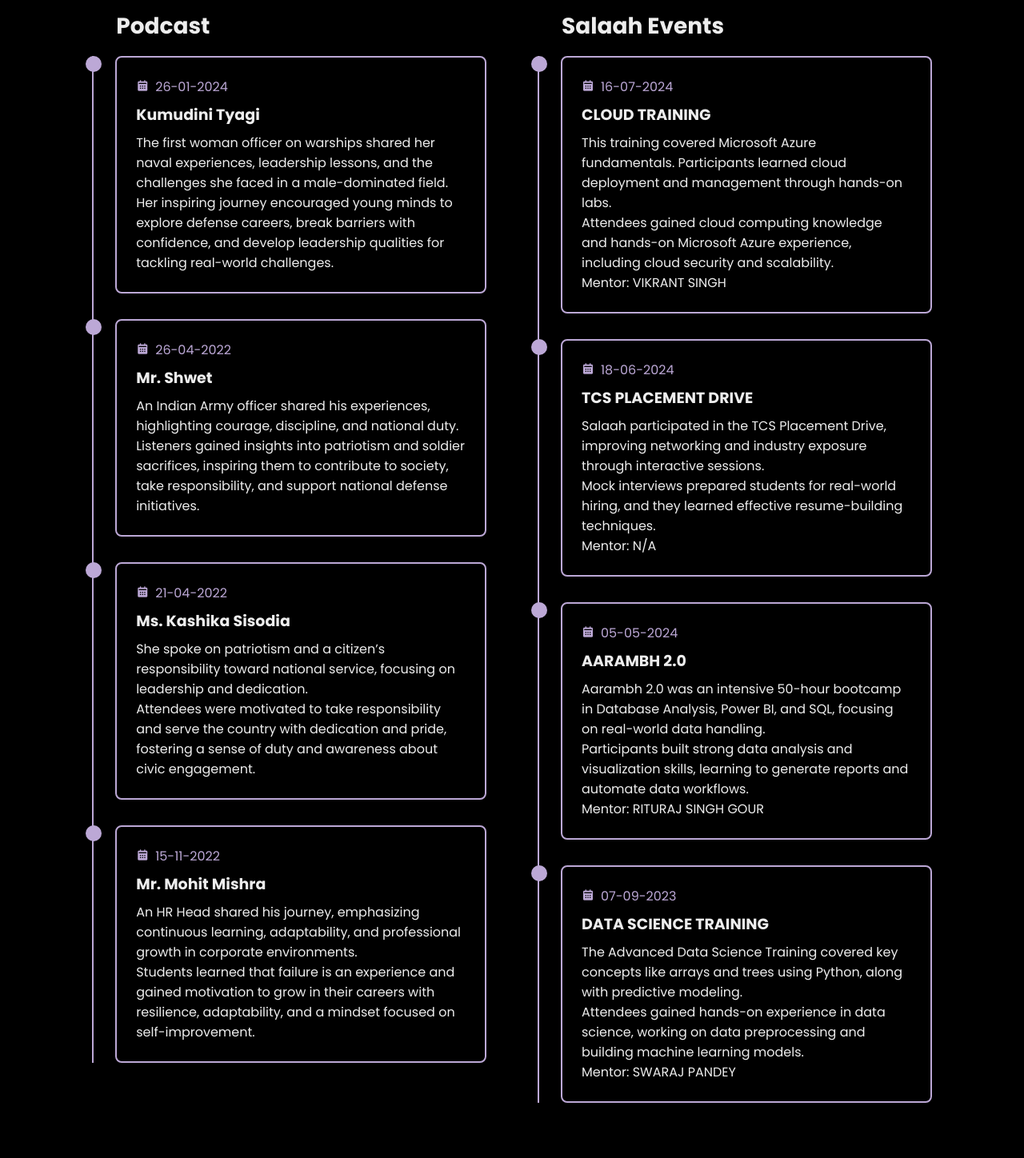
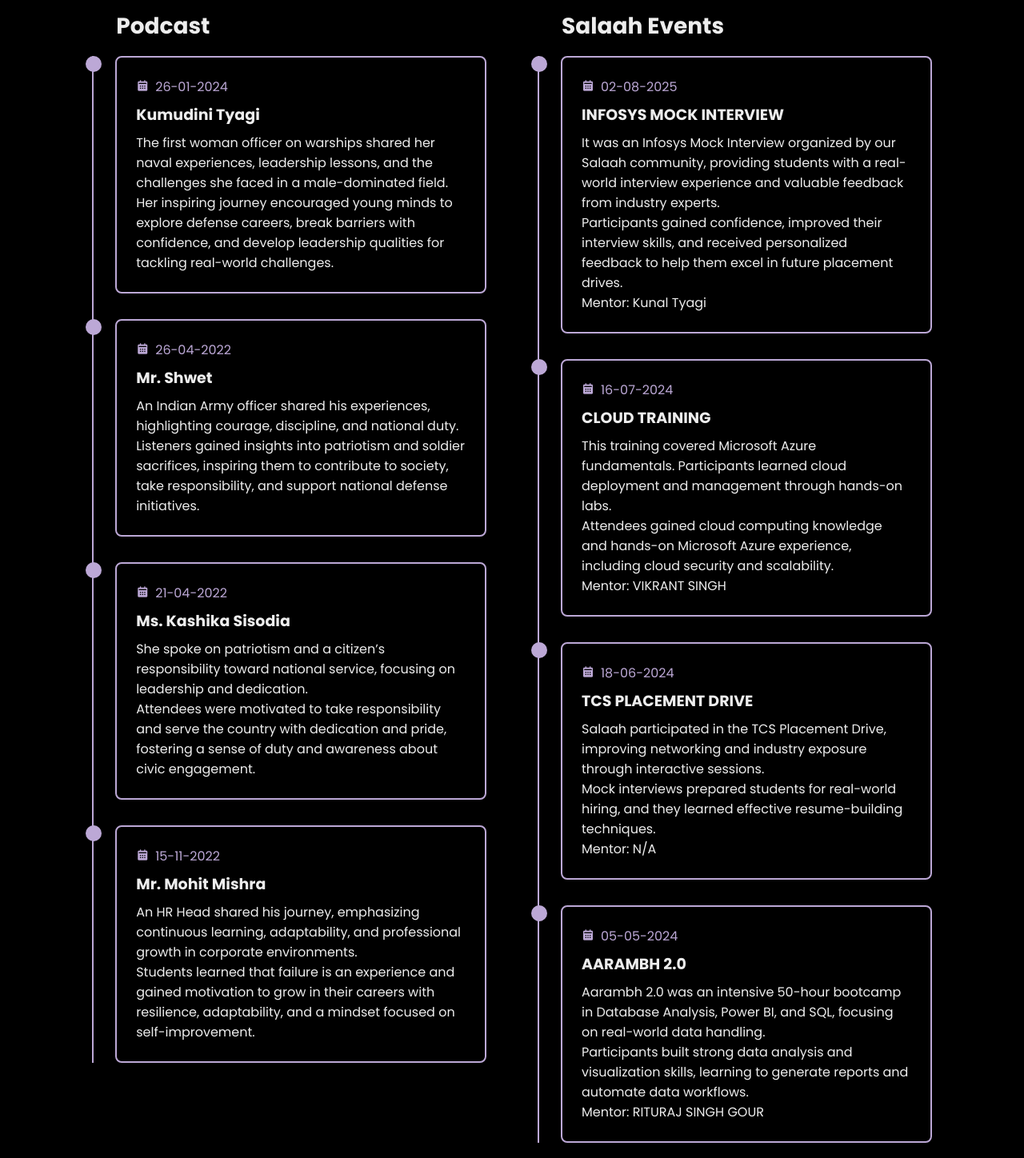
Before and after one commit to salaah-community/Salaah, a React (Create React App) app: page /events in a window 1280 px wide. Shown: the part 120-1568 px from the top of the page at 80% size. Built offline with nearby package versions, Linux system fonts and the light colour scheme.

Commit message:
Salaah Events Updated

```diff
--- a/src/pages/Events/Timeline.jsx
+++ b/src/pages/Events/Timeline.jsx
@@ -64,13 +64,19 @@
 
   const SalaahEvents = [
     {
+      Date: "02-08-2025",
+      Mentor: "Kunal Tyagi",
+      About: "It was an Infosys Mock Interview organized by our Salaah community, providing students with a real-world interview experience and valuable feedback from industry experts.",
+      Outcome: "Participants gained confidence, improved their interview skills, and received personalized feedback to help them excel in future placement drives.",
+      Title: "INFOSYS MOCK INTERVIEW",
+    },
+    {
       Date: "16-07-2024",
       Mentor: "VIKRANT SINGH",
       About: "This training covered Microsoft Azure fundamentals. Participants learned cloud deployment and management through hands-on labs.",
       Outcome: "Attendees gained cloud computing knowledge and hands-on Microsoft Azure experience, including cloud security and scalability.",
       Title: "CLOUD TRAINING",
     },
-
     {
       Date: "18-06-2024",
       Mentor: "N/A",
@@ -87,14 +93,6 @@
       Outcome: "Participants built strong data analysis and visualization skills, learning to generate reports and automate data workflows.",
       Title: "AARAMBH 2.0",
     },
-    {
-      Date: "07-09-2023",
-      Mentor: "SWARAJ PANDEY",
-      About: "The Advanced Data Science Training covered key concepts like arrays and trees using Python, along with predictive modeling.",
-      Outcome: "Attendees gained hands-on experience in data science, working on data preprocessing and building machine learning models.",
-      Title: "DATA SCIENCE TRAINING",
-    },
-
   ];
 
 
```
